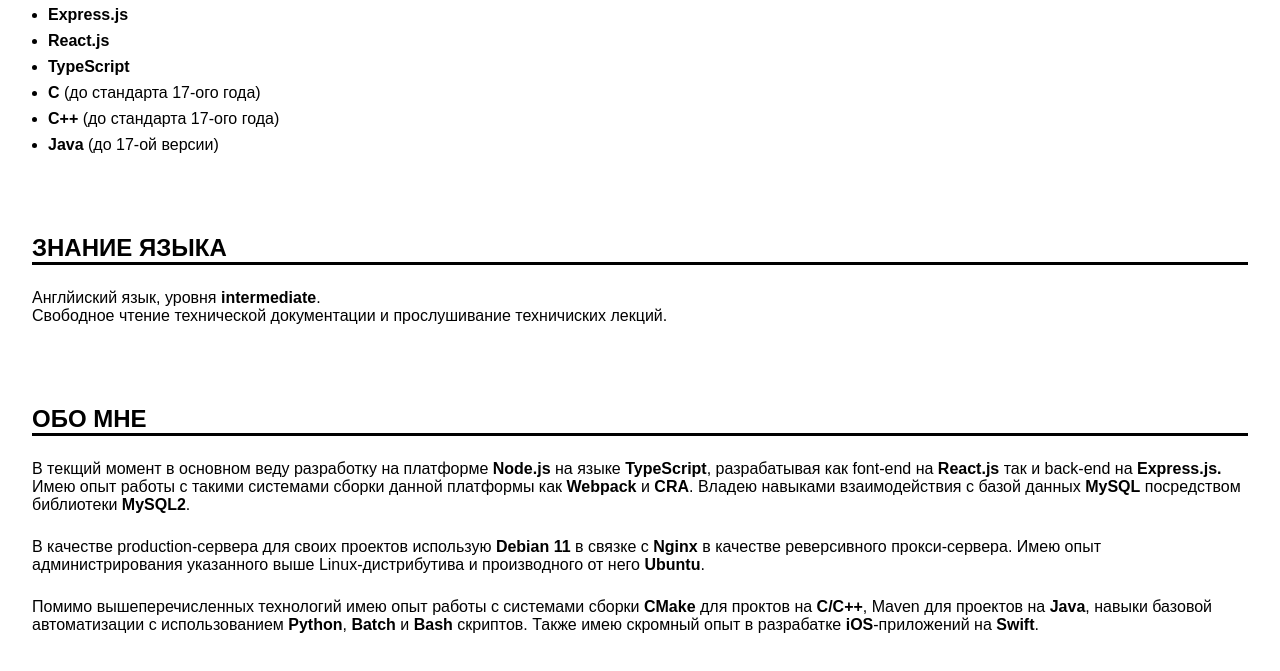
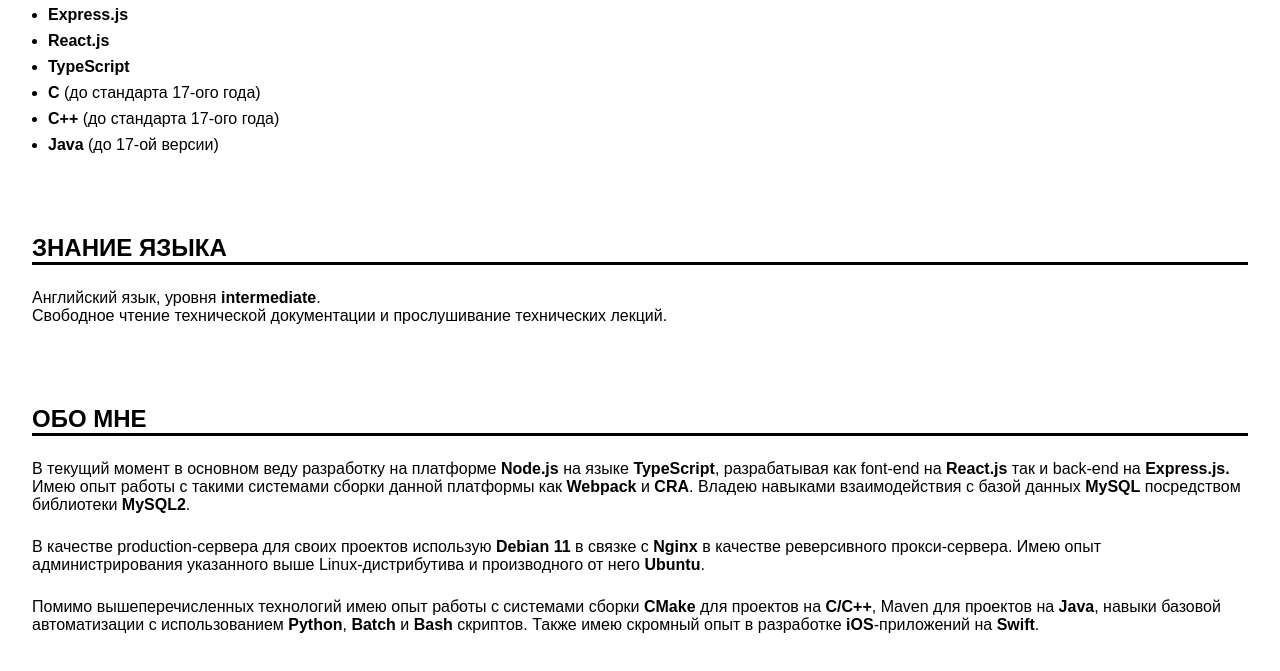
Before and after one commit to Maksim2498/resume, a website built with webpack: page src/index.html in a window 1280 px wide. Shown: the part 1367-2038 px from the top of the page. Built offline with nearby package versions, Linux system fonts and the light colour scheme; files whose address does not match are found by name.

Commit message:
Fixed typos

```diff
--- a/src/body.html
+++ b/src/body.html
@@ -72,15 +72,15 @@
     <section>
         <h2>Знание языка</h2>
         <p>
-            Англйиский язык, уровня <strong>intermediate</strong>.
+            Английский язык, уровня <strong>intermediate</strong>.
             <br>
-            Свободное чтение технической документации и прослушивание техничиских лекций.
+            Свободное чтение технической документации и прослушивание технических лекций.
         </p>
     </section>
     <section>
         <h2>Обо мне</h2>
         <p>
-            В текщий момент в основном веду разработку на платформе <strong>Node.js</strong> на языке <strong>TypeScript</strong>,
+            В текущий момент в основном веду разработку на платформе <strong>Node.js</strong> на языке <strong>TypeScript</strong>,
             разрабатывая как font-end на <strong>React.js</strong> так и back-end на <strong>Express.js.</strong> Имею опыт работы с
             такими системами сборки данной платформы как <strong>Webpack</strong> и <strong>CRA</strong>. Владею навыками взаимодействия
             с базой данных <strong>MySQL</strong> посредством библиотеки <strong>MySQL2</strong>.
@@ -91,9 +91,9 @@
             от него <strong>Ubuntu</strong>.
         </p>
         <p>
-            Помимо вышеперечисленных технологий имею опыт работы с системами сборки <strong>CMake</strong> для проктов на <strong>C/C++</strong>,
+            Помимо вышеперечисленных технологий имею опыт работы с системами сборки <strong>CMake</strong> для проектов на <strong>C/C++</strong>,
             Maven для проектов на <strong>Java</strong>, навыки базовой автоматизации с использованием <strong>Python</strong>,
-            <strong>Batch</strong> и <strong>Bash</strong> скриптов. Также имею скромный опыт в разрабатке <strong>iOS</strong>-приложений
+            <strong>Batch</strong> и <strong>Bash</strong> скриптов. Также имею скромный опыт в разработке <strong>iOS</strong>-приложений
             на <strong>Swift</strong>.
         </p>
     </section>
```
